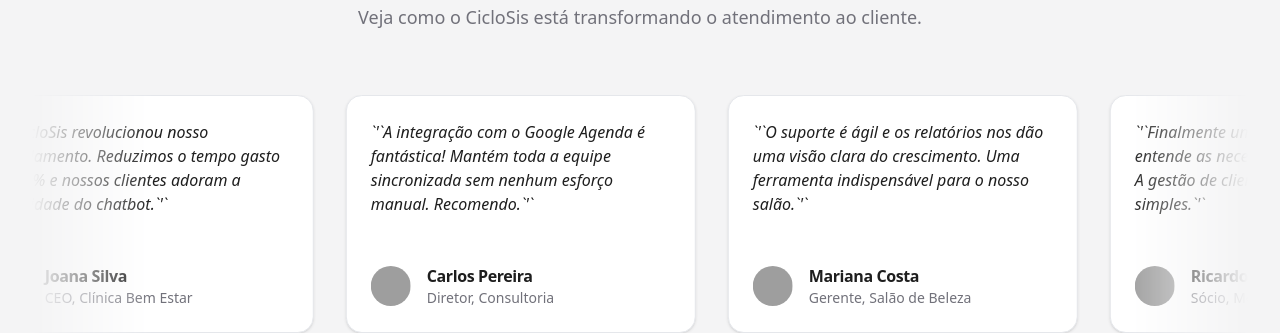
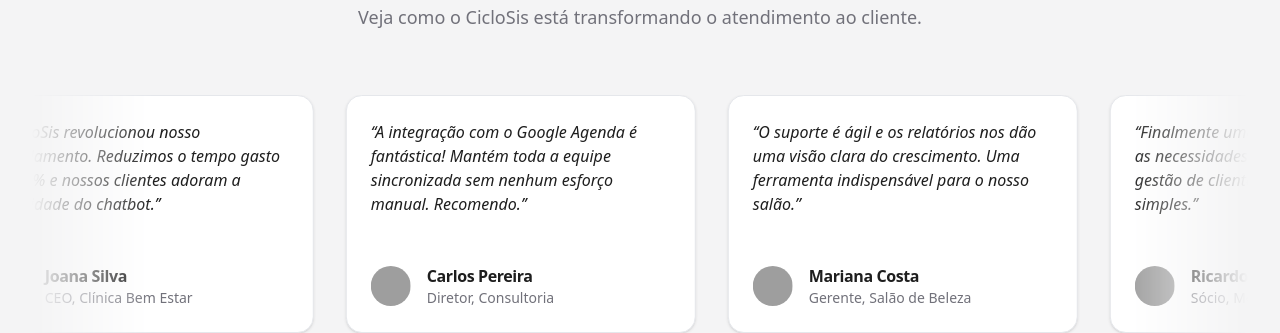
Before and after one commit to ciclodevsis/chatbot-ciclosis-frontend, a Next.js app: page / in a window 1280 px wide. Shown: the part 2580-2913 px from the top of the page. Built offline with nearby package versions, Linux system fonts and the light colour scheme; grey boxes are pictures that could not be loaded.

Commit message:
quote html

```diff
--- a/src/app/page.tsx
+++ b/src/app/page.tsx
@@ -309,7 +309,7 @@ function TestimonialsSection() {
                     {[...testimonials, ...testimonials].map((testimonial, index) => (
                         <Card key={index} className="flex flex-col justify-between flex-shrink-0 w-[350px] marquee-card">
                              <CardContent className="pt-6">
-                                 <p className="italic">`&apos;`{testimonial.quote}`&apos;`</p>
+                                 <p className="italic">&lsquo;&lsquo;{testimonial.quote}&rsquo;&rsquo;</p>
                              </CardContent>
                              <CardHeader>
                                  <div className="flex items-center gap-4">
```
